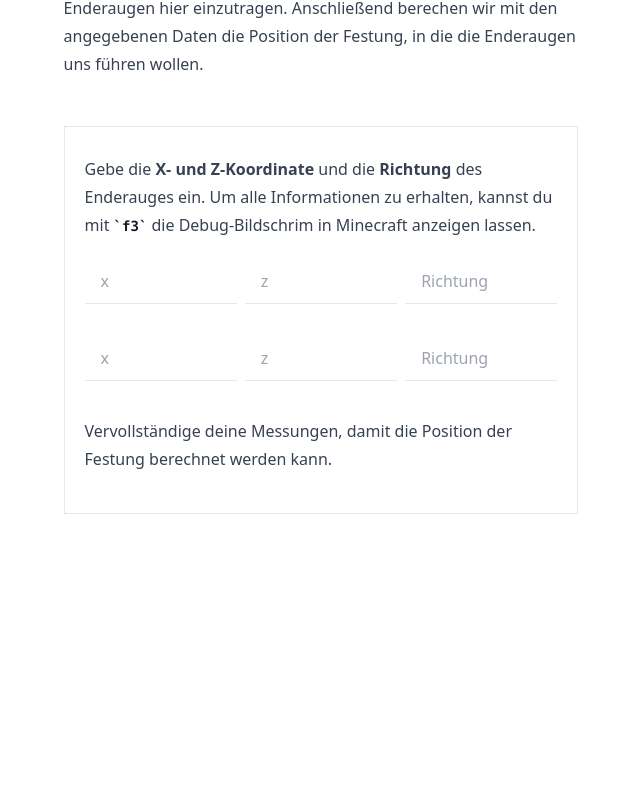
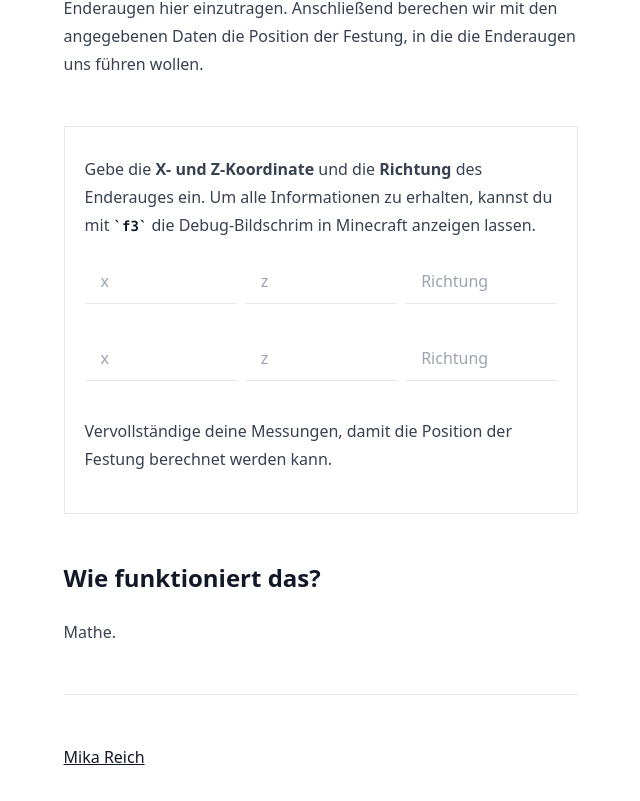
Before and after one commit to mikareich/stronghold-location, a React (Create React App) app: page / in a window 1280 px wide. Shown: the part 495-1296 px from the top of the page, without its empty margins (319-959 px from the left). Before the commit the page ends 1049 px from the top, so only its background shows below. Built offline with nearby package versions, Linux system fonts and the light colour scheme.

Commit message:
update content

```diff
--- a/src/index.tsx
+++ b/src/index.tsx
@@ -23,7 +23,7 @@ root.render(
         <h2>Was musst du machen?</h2>
         <p>
           Alles was du dafür brauchst, sind mindestens <b>zwei Enderaugen</b>.
-          Diese wirfst du aus zwei <b>unterschiedlichen Positionen</b>, damit du
+          Diese wirfst du aus zwei <b>unterschiedlichen Positionen</b>, um
           anschließend sowohl die Positionen, als auch <b>die Richtungen</b> der
           Enderaugen hier einzutragen. Anschließend berechen wir mit den
           angegebenen Daten die Position der Festung, in die die Enderaugen uns
@@ -31,6 +31,10 @@ root.render(
         </p>
         <br />
         <Calculator />
+        <h2>Wie funktioniert das?</h2>
+        <p>Mathe.</p>
+        <hr />
+        <a href="https://github.com/mikareich">Mika Reich</a>
       </div>
     </div>
   </React.StrictMode>
```
